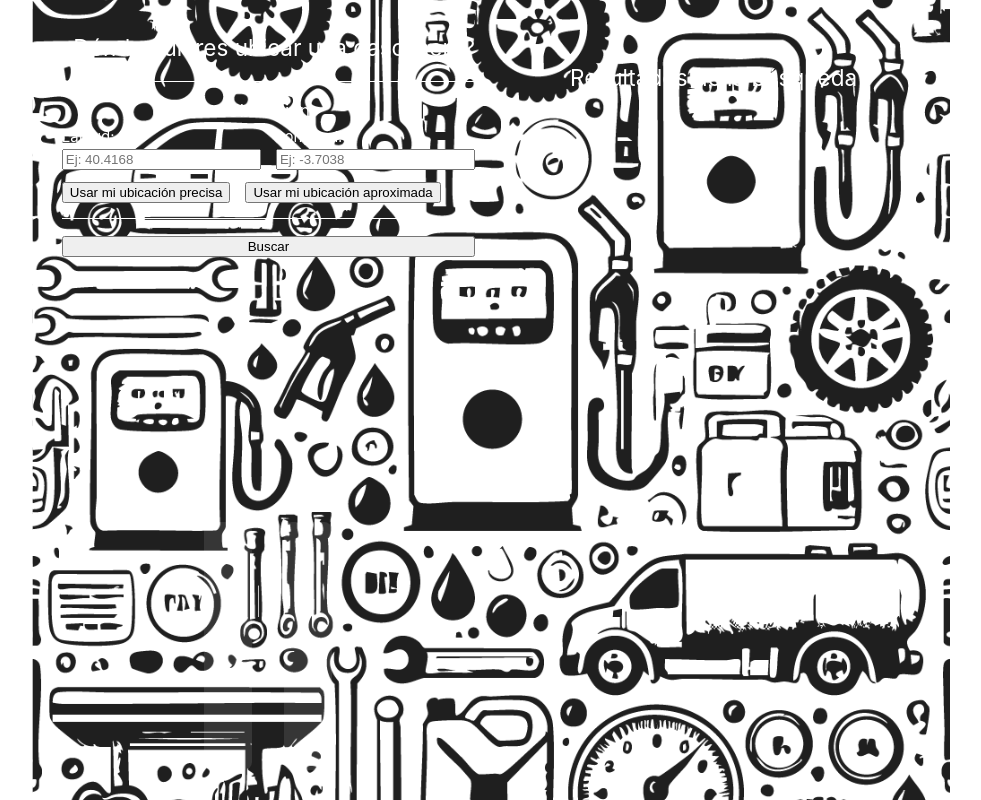
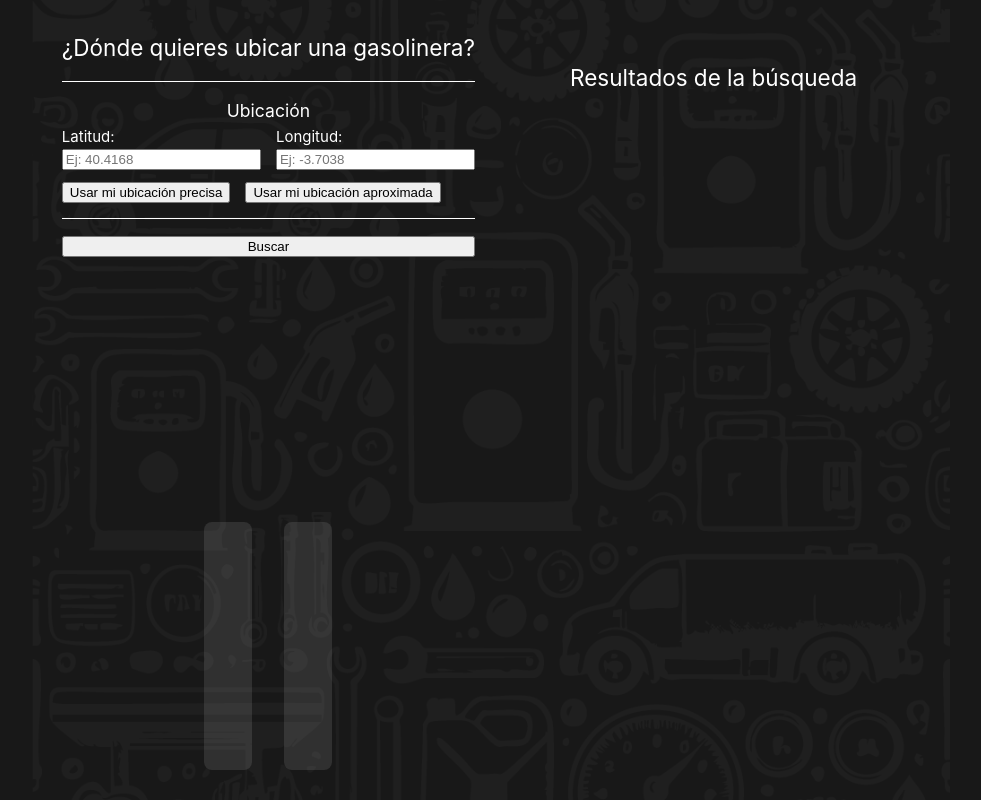
Before and after one commit to fernandosteven95/DAR-Actividad03, a Vue app: page / in a window 1280 px wide. Shown: the whole page, without its empty margins (149-1130 px from the left). Built offline with nearby package versions, Linux system fonts and the light colour scheme; some icons are missing.

Commit message:
Actualizado tema oscuro

```diff
--- a/src/assets/base.css
+++ b/src/assets/base.css
@@ -23,32 +23,33 @@
 
 /* semantic color variables for this project */
 :root {
-  --color-background: var(--vt-c-white);
-  --color-background-soft: var(--vt-c-white-soft);
-  --color-background-mute: var(--vt-c-white-mute);
+  /* Forzar modo oscuro: */
+  --color-background: var(--vt-c-black);
+  --color-background-soft: var(--vt-c-black-soft);
+  --color-background-mute: var(--vt-c-black-mute);
 
-  --color-border: var(--vt-c-divider-light-2);
-  --color-border-hover: var(--vt-c-divider-light-1);
+  --color-border: var(--vt-c-divider-dark-2);
+  --color-border-hover: var(--vt-c-divider-dark-1);
 
-  --color-heading: var(--vt-c-text-light-1);
-  --color-text: var(--vt-c-text-light-1);
+  --color-heading: var(--vt-c-text-dark-1);
+  --color-text: var(--vt-c-text-dark-2);
 
   --section-gap: 160px;
 }
 
-@media (prefers-color-scheme: dark) {
-  :root {
-    --color-background: var(--vt-c-black);
-    --color-background-soft: var(--vt-c-black-soft);
-    --color-background-mute: var(--vt-c-black-mute);
+/*@media (prefers-color-scheme: dark) {*/
+/*  :root {*/
+/*    --color-background: var(--vt-c-black);*/
+/*    --color-background-soft: var(--vt-c-black-soft);*/
+/*    --color-background-mute: var(--vt-c-black-mute);*/
 
-    --color-border: var(--vt-c-divider-dark-2);
-    --color-border-hover: var(--vt-c-divider-dark-1);
+/*    --color-border: var(--vt-c-divider-dark-2);*/
+/*    --color-border-hover: var(--vt-c-divider-dark-1);*/
 
-    --color-heading: var(--vt-c-text-dark-1);
-    --color-text: var(--vt-c-text-dark-2);
-  }
-}
+/*    --color-heading: var(--vt-c-text-dark-1);*/
+/*    --color-text: var(--vt-c-text-dark-2);*/
+/*  }*/
+/*}*/
 
 *,
 *::before,
```
